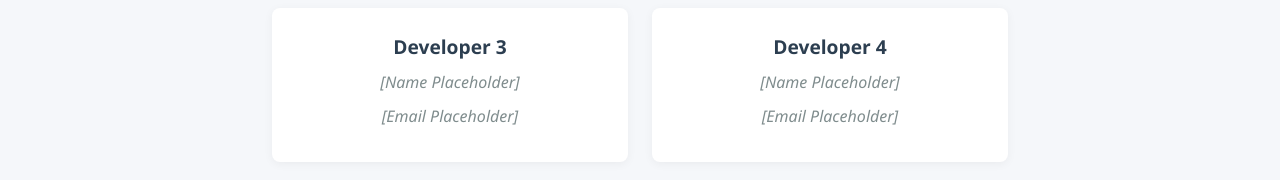
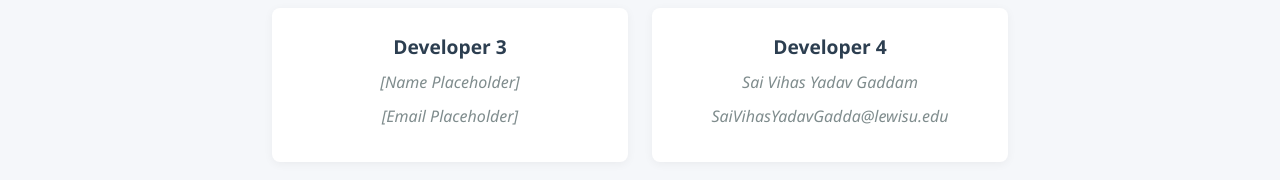
Before and after one commit to DV-SoftEnginFall2025-Sprint-04/LewisCal, a plain HTML site: page credits.html in a window 1280 px wide. Shown: the part 560-740 px from the top of the page. Drawn offline with Linux system fonts and the light colour scheme.

Commit message:
add developer name and email to credits.html

```diff
--- a/credits.html
+++ b/credits.html
@@ -39,8 +39,8 @@
 
             <div class="developer-card">
                 <div class="developer-name">Developer 4</div>
-                <p class="placeholder">[Name Placeholder]</p>
-                <p class="placeholder">[Email Placeholder]</p>
+                <p class="placeholder">Sai Vihas Yadav Gaddam</p>
+                <p class="placeholder">SaiVihasYadavGadda@lewisu.edu</p>
             </div>
         </div>
 
```
